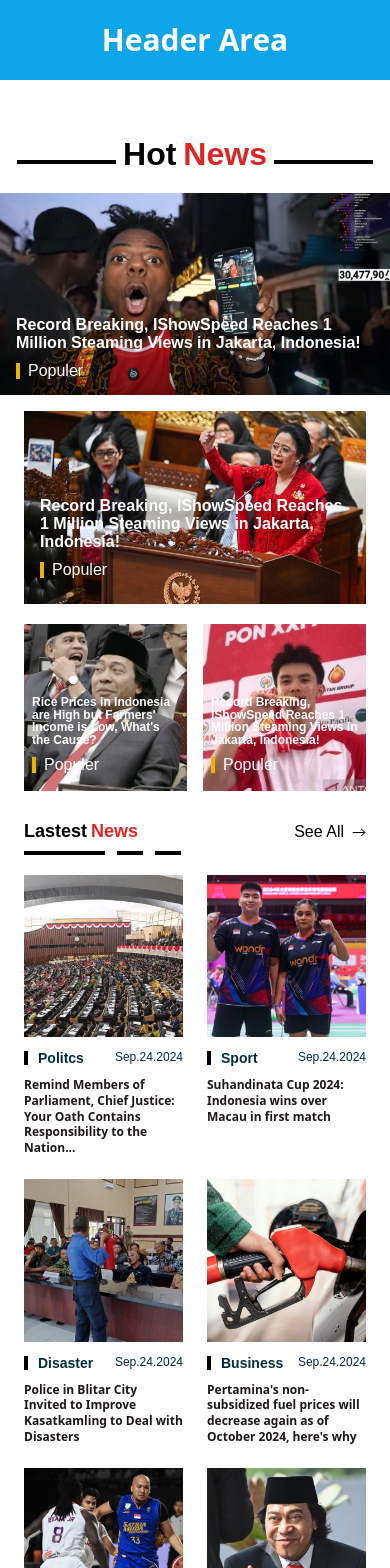
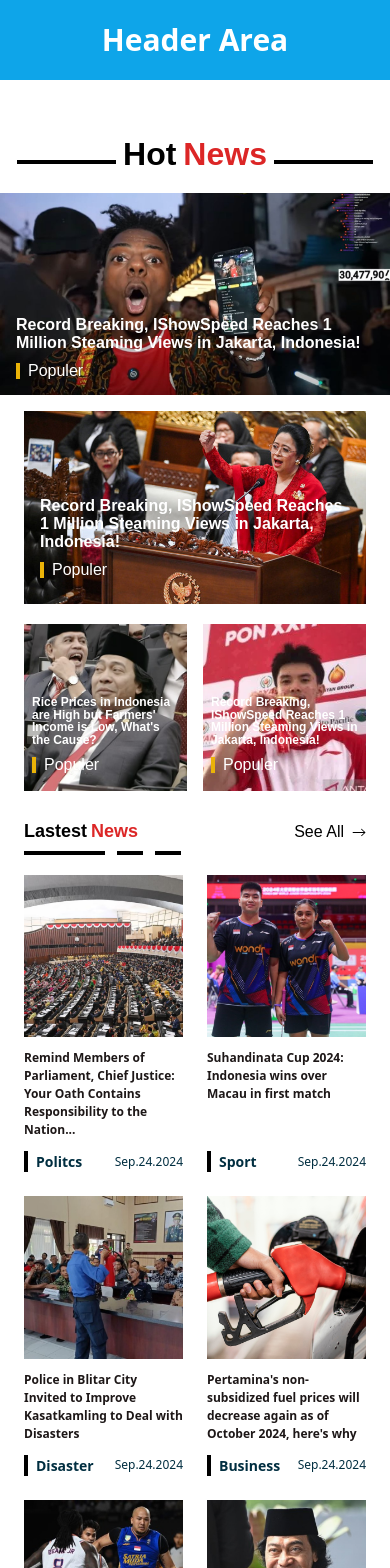
Before and after one commit to afahmi31/mcd-news-template-vue, a Vue app: page / in a window 390 px wide. Shown: the top 1568 px of the page. Built offline with nearby package versions, Linux system fonts and the light colour scheme.

Commit message:
home page

```diff
--- a/src/component/Lastest.vue
+++ b/src/component/Lastest.vue
@@ -69,13 +69,20 @@ export default {
         <div class="container lg:max-w-[1200px] mx-auto px-[24px] md:px-0">
             <div class="grid grid-cols-2 md:grid-cols-2 ">
                 <div class="flex gap-1 flex-wrap">
-                    <h1 class="text-[18px] leading-[21.6px] md:text-[40px] md:leading-[48px] font-semibold font-bricolage text-black">Lastest</h1>
-                    <h1 class="text-[18px] leading-[21.6px] md:text-[40px] md:leading-[48px] font-semibold font-bricolage text-red-600">News</h1>
+                    <h1
+                        class="text-[18px] leading-[21.6px] md:text-[40px] md:leading-[48px] font-semibold font-bricolage text-black">
+                        Lastest</h1>
+                    <h1
+                        class="text-[18px] leading-[21.6px] md:text-[40px] md:leading-[48px] font-semibold font-bricolage text-red-600">
+                        News</h1>
                 </div>
                 <div class="flex justify-end items-center">
                     <div class="flex items-center justify-center">
-                        <p class="text-black text-[12] leading-[14.4px] md:text-[18px] md:leading-[21.6px] font-bricolage pr-[8px]">See All</p>
-                        <img class="w-[14px] h-[9.44px] md:w-[27.7px] md:h-[16.51px]" src="/svg/panah-kanan.svg" alt="Arrow Icon" />
+                        <p
+                            class="text-black text-[12] leading-[14.4px] md:text-[18px] md:leading-[21.6px] font-bricolage pr-[8px]">
+                            See All</p>
+                        <img class="w-[14px] h-[9.44px] md:w-[27.7px] md:h-[16.51px]" src="/svg/panah-kanan.svg"
+                            alt="Arrow Icon" />
                     </div>
                 </div>
             </div>
@@ -88,18 +95,39 @@ export default {
             </div>
 
             <!-- Cards -->
-        <div class="grid grid-cols-2 md:grid-cols-4 gap-6 mt-[20px] ">
-            <div v-for="card in cards" :key="card.title" class="">
-                <img :src="card.image" alt="image" class="w-[full] h-[auto] md:w-[285px] md:h-[291px]" />
-                <div class="flex justify-between mt-[14px]">
+            <div class="grid grid-cols-2 md:grid-cols-4 gap-6 mt-5">
+                <div v-for="card in cards" :key="card.title" class="flex flex-col">
+                    <img :src="card.image" alt="image" class="w-full h-auto md:w-[285px] md:h-[291px]" />
+
+                    <div class="hidden md:block mt-3">
+                        <div class="flex justify-between">
                             <div class="border-l-4 border-black">
-                        <p class="ml-[10px] text-[14px] leading-[14px] md:text-[16px] md:leading-[16px] font-bold font-bricolage text-[#002E40]">{{ card.author }}</p>
+                                <p class="ml-2 text-[14px] md:text-[16px] font-bold text-[#002E40]">{{ card.author }}
+                                </p>
                             </div>
-                    <p class="text-[12px] leading-[12px]  text-[#002E40] font-bricolage">{{ card.date }}</p>
+                            <p class="text-[12px] text-[#002E40]">{{ card.date }}</p>
                         </div>
-                <p class="text-[12px] leading-[15.6px] md:text-[20px] md:leading-[26px] font-semibold text-[#1D1717] mt-[12px]">{{ card.title }}</p>
+                        <p class="text-[12px] md:text-[20px] font-semibold text-[#1D1717] mt-3">
+                            {{ card.title }}
+                        </p>
+                    </div>
+                    <div class=" md:hidden h-full flex flex-col justify-around ">
+                        <p class="text-[12px] font-semibold text-[#1D1717] my-3">
+                            {{ card.title }}
+                        </p>
+                        <div class="flex justify-between items-center mt-auto">
+                            <div class="border-l-4 border-black">
+                                <p class="ml-2 text-[14px] font-bold text-[#002E40]">
+                                    {{ card.author }}
+                                </p>
+                            </div>
+                            <p class="text-[12px] text-[#002E40]">{{ card.date }}</p>
                         </div>
                     </div>
+
+                </div>
+            </div>
+
         </div>
     </section>
 </template>
--- a/src/component/Video.vue
+++ b/src/component/Video.vue
@@ -52,8 +52,9 @@ export default {
 </script>
 
 <template>
-  <section class="py-[30px] md:py-[40px] ">
+  <section class="py-[30px] md:py-[40px]">
     <div class="container lg:max-w-[1200px] mx-auto">
+      <!-- Header -->
       <div class="grid grid-cols-2 md:grid-cols-2 px-[24px] md:px-0">
         <div class="flex gap-1 flex-wrap">
           <p class="text-[18px] leading-[21.6px] md:text-[40px] md:leading-[48px] font-semibold font-bricolage text-black">Video</p>
@@ -74,45 +75,39 @@ export default {
         <div class="border-[2px] w-[26px] md:w-[32px] border-black mt-2"></div>
       </div>
 
+      <!-- Video Section -->
       <div class="grid grid-cols-1 md:grid-cols-2 gap-6 pt-[24px] md:pt-[20px]">
         <!-- Multiple Videos (Desktop View) -->
-        <div class="space-y-6 order-2 md:order-1 px-[24px] md:px-0">
-          <div v-for="(item, index) in hero8VideoData" :key="index" class="flex gap-4 items-center justify-center">
+        <div class="space-mb-6 order-2 md:order-1 px-[24px] md:px-0">
+          <div v-for="(item, index) in hero8VideoData" :key="index" class="Element flex gap-4 items-center justify-center" :class="{ 'no-border': index === hero8VideoData.length - 1 }">
             <div class="relative w-[50%] md:w-[200px]">
-              <video :src="item.video_berita_hero8.url" controls class="w-[full] h-[auto] mb-0"></video>
+              <video :src="item.video_berita_hero8.url" controls class="w-full h-auto mb-0"></video>
             </div>
             <div class="w-[50%] md:w-[342px] md:h-[160px]">
               <h2 class="text-[14px] leading-[20px] md:text-[20px] md:leading-[24px] font-bold text-black font-bricolage">{{ item.judul_berita_hero8_video }}</h2>
               <div class="hidden md:block">
-                <p id="readMoreText"
-                class="mt-[12px] text-[14px] leading-[22px] md:text-[16px] md:leading-[22px] font-bricolage overflow-hidden transition-all duration-300 ease-in-out"
+                <p id="readMoreText" class="mt-[12px] text-[14px] leading-[22px] md:text-[16px] md:leading-[22px] font-bricolage overflow-hidden transition-all duration-300 ease-in-out"
                 :class="readMoreText ? 'max-h-full' : 'max-h-[1.5rem]'">{{ item.title_berita_tengah_hero8 }}</p>
-                <button id="readMoreBtn" class="text-blue-500 font-bricolage font-semibold hover:underline focus:outline-none "
-                @click="toggleReadMore">
-                {{ readMoreText ? 'Read Less' : 'Read More' }}
-              </button>
-            </div>
+                <button id="readMoreBtn" class="text-blue-500 font-bricolage font-semibold hover:underline focus:outline-none"
+                @click="toggleReadMore">{{ readMoreText ? 'Read Less' : 'Read More' }}</button>
+              </div>
               <div class="flex justify-between text-sm text-gray-500 font-bricolage mt-[12px]">
                 <span>{{ item.title_berita_bawah_kanan_hero8 }}</span>
                 <span>{{ item.title_berita_bawah_kiri_hero8 }}</span>
               </div>
             </div>
           </div>
-          <div class="border-t-2 border-gray-500 my-2"></div>
         </div>
 
         <!-- Main Video (Desktop View) -->
-        <div class="relative order-1 ">
+        <div class="relative order-1">
           <video :src="hero8video.video_hero8.url" controls class="w-full h-auto"></video>
           <div class="mt-4 px-[24px] md:px-0">
             <h2 class="text-[20px] leading-[24px] font-bricolage font-bold text-black">{{ hero8video.judul_video8 }}</h2>
-            <p id="readMoreText"
-              class="mt-[12px] text-[14px] leading-[22px] md:text-[16px] md:leading-[22px] font-bricolage overflow-hidden transition-all duration-300 ease-in-out"
+            <p id="readMoreText" class="mt-[12px] text-[14px] leading-[22px] md:text-[16px] md:leading-[22px] font-bricolage overflow-hidden transition-all duration-300 ease-in-out"
               :class="readMoreText ? 'max-h-full' : 'max-h-[1.5rem]'">{{ hero8video.deskripsi_video_8 }}</p>
-            <button id="readMoreBtn" class="text-blue-500 font-bricolage font-semibold hover:underline focus:outline-none "
-              @click="toggleReadMore">
-              {{ readMoreText ? 'Read Less' : 'Read More' }}
-            </button>
+            <button id="readMoreBtn" class="text-blue-500 font-bricolage font-semibold hover:underline focus:outline-none"
+              @click="toggleReadMore">{{ readMoreText ? 'Read Less' : 'Read More' }}</button>
             <div class="hidden md:block">
               <div class="flex justify-between text-sm text-gray-500 font-bricolage mt-[12px]">
                 <span>{{ hero8video.text_kanan_video8 }}</span>
@@ -127,5 +122,13 @@ export default {
 </template>
 
 <style scoped>
-/* Custom styles jika diperlukan */
+.Element {
+    border-bottom: 2px solid #0000004D;
+    padding-bottom: 10px; /* Tambahkan jarak bawah */
+    padding-top: 10px;    /* Tambahkan jarak atas */
+}
+/* Gaya untuk item terakhir (tanpa border) */
+.Element.no-border {
+    border-bottom: none;
+}
 </style>
```
Lines whose indentation alone changed are shown as unchanged.
